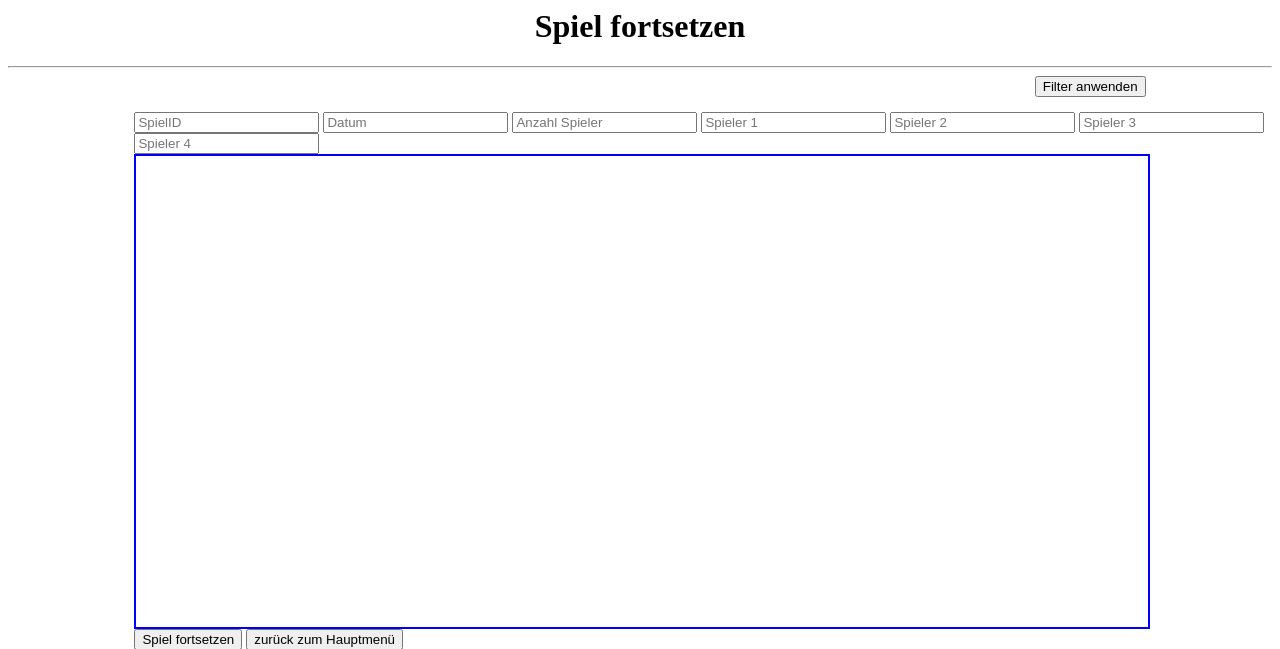
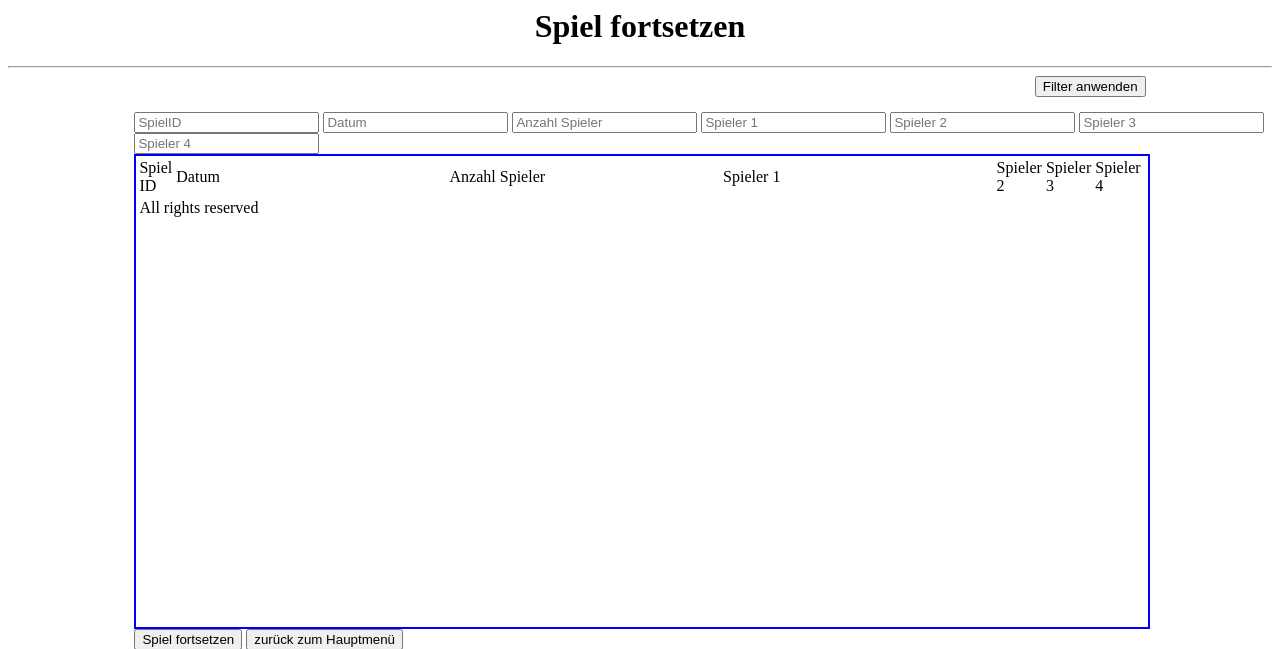
Before and after one commit to yretzlaff/KniffelProjekt, a PHP site: page /continueGameFilter.php in a window 1280 px wide. Shown: the top 649 px of the page. Run offline with PHP 8.4, Linux system fonts and the light colour scheme.

Commit message:
Anzeige FilterListe
die Filter liste auf der Spiel fortsetzen Seite wird jetzt angezeigt

```diff
--- a/public/index.php
+++ b/public/index.php
@@ -14,7 +14,9 @@
 	else
 	if (isset($_POST[continueGame])){
 		SESSION::starten();
+		$template_data['filter'] = Spiel::getSpielListe();
 		Template::render('continueGameFilter', $template_data);
+
 	}
 
 
--- a/templates/continueGameFilter.php
+++ b/templates/continueGameFilter.php
@@ -16,6 +16,49 @@
 
 <div style="border : double 2px #0000ff; background : #ffffff; color : #000000; width : 80%; height : 60%; overflow : auto; margin-left : 10%;">
 	<!-- Liste mit den begonnenen Spielen -->
+	<table class="album">
+		<colgroup>
+			<col style="width: 20px;">
+			<col style="width: 30%">
+			<col style="width: 30%">
+			<col style="width: 30%">
+			<col>
+		</colgroup>
+		<thead>
+		<tr>
+			<td>Spiel ID</td>
+			<td>Datum</td>
+			<td>Anzahl Spieler</td>
+			<td>Spieler 1</td>
+			<td>Spieler 2</td>
+			<td>Spieler 3</td>
+			<td>Spieler 4</td>
+			<td></td>
+		</tr>
+		</thead>
+
+		<tbody>
+		<? if (!empty($filter)) foreach ($filter as $filter) : ?>
+			<tr>
+				<td>#<?= $filter['s_id'] ?></td>
+				<td><?= h($filter['Startdatum']) ?></td>
+				<td><?= h($filter['anz']) ?></td>
+				<? $spieler = Spiel::getBenutzerZuSpiel($filter['s_id']) ?>
+				<td><?= h($spieler[0]['username']) ?></td>
+				<td><?= h($spieler[1]['username']) ?></td>
+				<td><?= h($spieler[2]['username']) ?></td>
+				<td><?= h($spieler[3]['username']) ?></td>
+				<td><a href="?action=delete_album&id=<?= $album['ID'] ?>">Löschen</a></td>
+			</tr>
+		<? endforeach ?>
+		</tbody>
+
+		<tfoot>
+		<tr>
+			<td colspan="5">All rights reserved</td>
+		</tr>
+		</tfoot>
+	</table>
 
 </div>
 
```
Also changed, not shown: classes/Spiel.php (+14 -2 lines).
